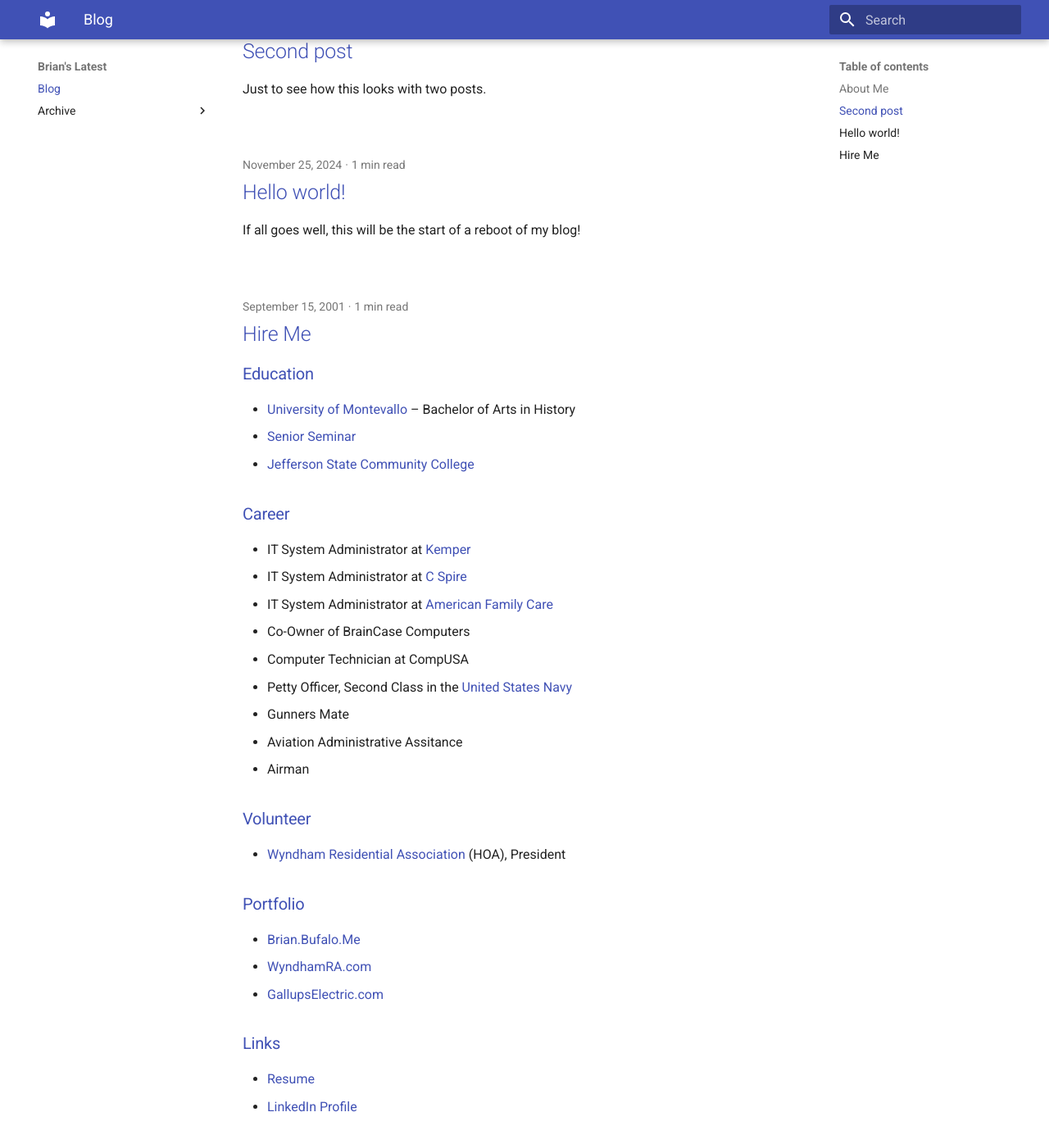
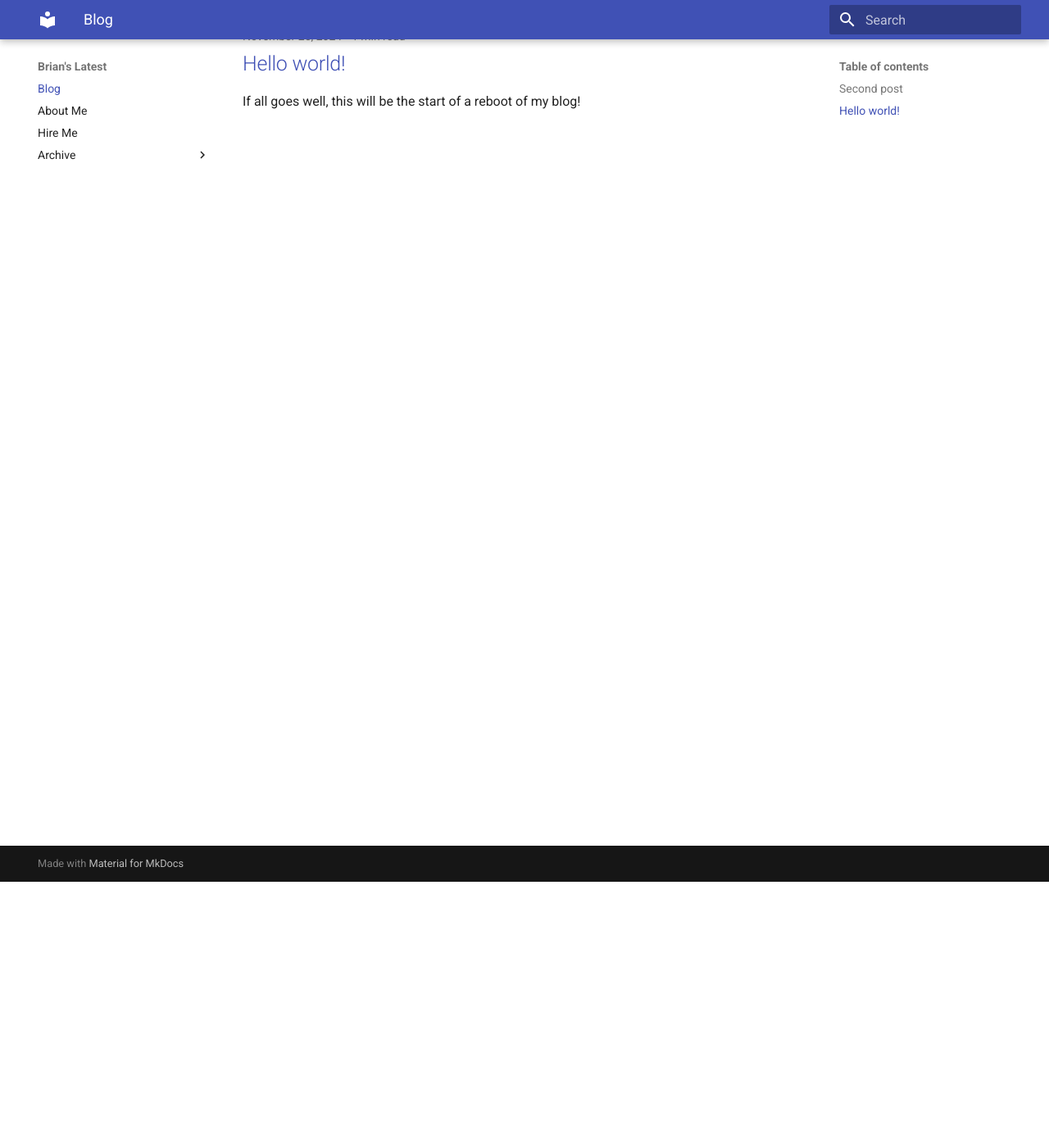
Before and after one commit to bmbufalo/bmbufalo, an MkDocs documentation site: the page built from docs/index.md, in a window 1280 px wide and 1400 px high, scrolled down 324 px. Shown: the top 1396 px of the window at 82% size. Built offline with MkDocs 1.6.1 and Material for MkDocs 9.7.7, drawn with Linux system fonts in a browser that asks for light colours; some of the changed text lies outside the part shown.

Commit message:
file moves and updates

```diff
--- a/docs/posts/hire_me.md
+++ b/docs/hire_me.md
@@ -1,7 +1,3 @@
----
-date: 2001-09-15
----
-
 # Hire Me
 
 ## Education
--- a/mkdocs.yml
+++ b/mkdocs.yml
@@ -17,6 +17,5 @@
   - tags
 nav:
   - index.md
-  #   - About Me: about_me.md
-#   - Hire Me: hire_me.md
-#   - Blog:
+  - about_me.md
+  - hire_me.md
```
Also changed, not shown: docs/blog/index.md (deleted, +0 -1 lines), docs/about_me.md (renamed from docs/posts/about_me.md), 3 other files.
